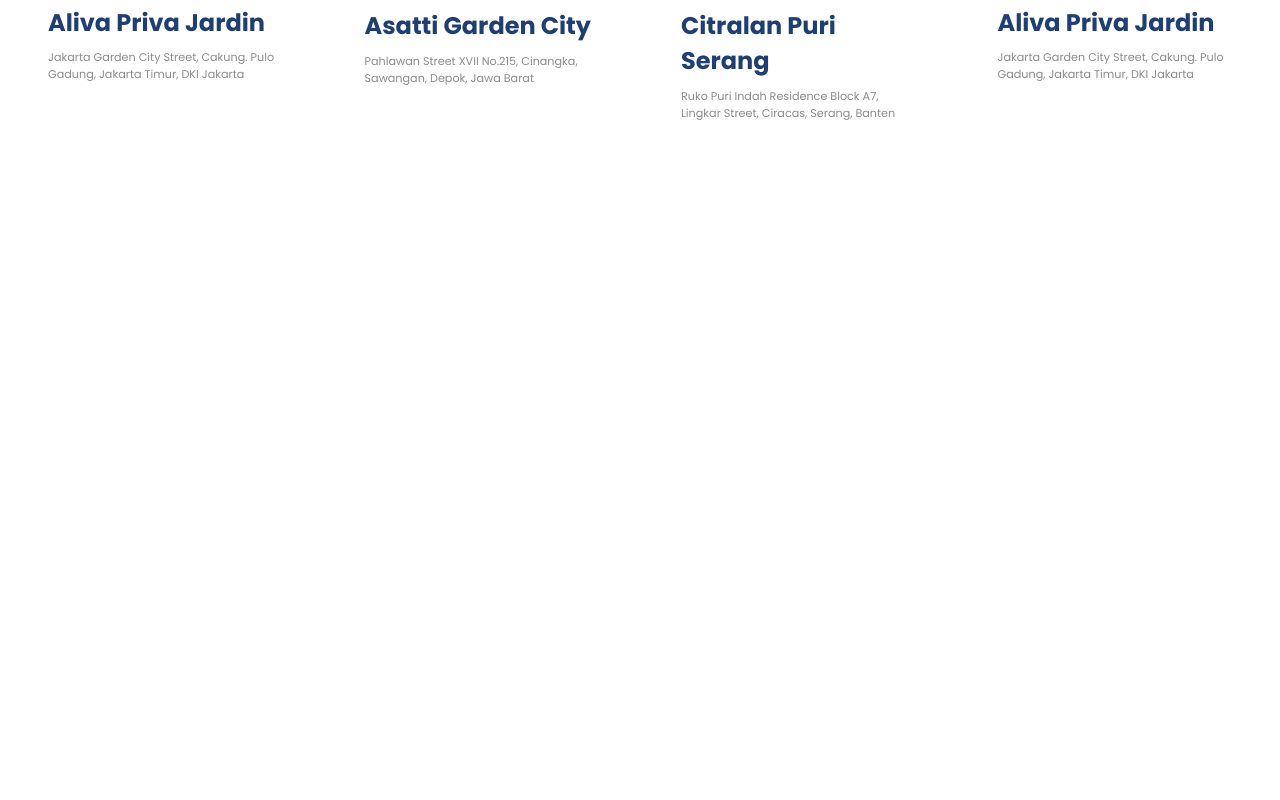
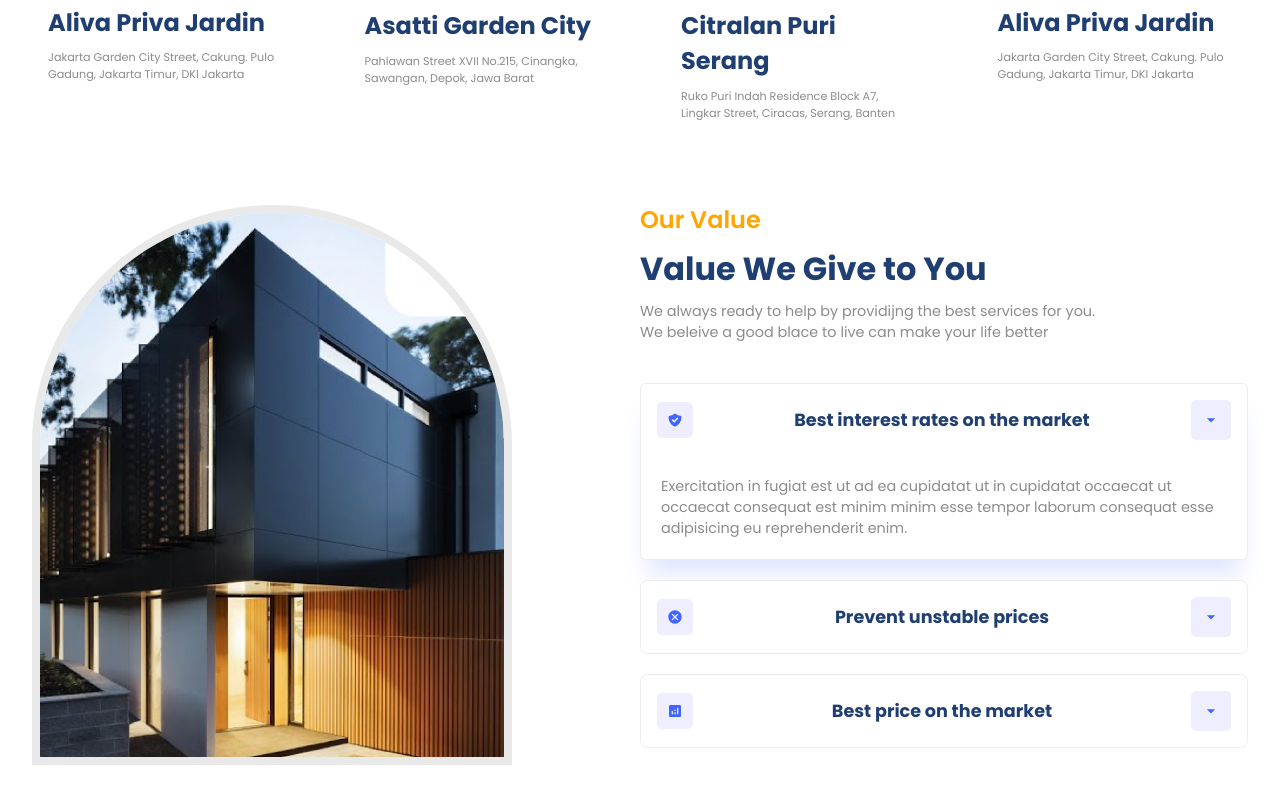
Before and after one commit to safi-io/realEstateProject, a React (Vite) app: page / in a window 1280 px wide. Shown: the part 1277-2077 px from the top of the page. Before the commit the page ends 1447 px from the top, so only its background shows below. Built offline with nearby package versions, Linux system fonts and the light colour scheme.

Commit message:
Done developing Values Section

```diff
--- a/src/App.jsx
+++ b/src/App.jsx
@@ -1,7 +1,9 @@
 import Header from "./components/Header/Header";
 import Hero from "./components/Hero/Hero";
 import Companies from "./components/Companies/Companies";
-import Residencies from "./components/Residencies/Residencies"
+import Residencies from "./components/Residencies/Residencies";
+import Values from "./components/Values/Values";
+import Contact from "./components/Contact/Contact";
 import React from "react";
 import "./App.css";
 
@@ -14,7 +16,9 @@
         <Hero />
       </div>
       <Companies />
-      <Residencies/>
+      <Residencies />
+      <Values />
+      <Contact/>
     </div>
   );
 }
--- /dev/null
+++ b/src/components/Contact/Contact.jsx
@@ -0,0 +1,10 @@
+import React from 'react'
+import './Contact.css'
+
+export default function Contact() {
+  return (
+    <section className="c-wrapper">
+
+    </section>
+  );
+}
--- /dev/null
+++ b/src/components/Values/Values.css
@@ -0,0 +1,56 @@
+.v-container {
+    justify-content: space-around;
+}
+
+.v-container .image-container {
+    border: 8px solid rgb(232 232 232/93%);
+}
+
+.v-container>div {
+    flex: 1;
+}
+
+.v-right {
+    gap: 0.5rem;
+}
+
+.accordion {
+    margin-top: 2rem;
+    border: none;
+}
+
+.accordionItem {
+    background-color: white;
+    border: .8px solid rgba(128,128,128,.143);
+    border-radius: 8px;
+    overflow: hidden;
+    margin-bottom: 20px;
+}
+
+.accordionItem.expanded {
+    box-shadow: var(--shadow);
+    border-radius: 6px;
+}
+
+.accordionButton {
+    background-color: white;
+    padding: 1rem;
+    width: 100%;
+    justify-content: space-between;
+    cursor: pointer;
+
+}
+
+.icon {
+    padding: 10px;
+    background: #eeeeff;
+    border-radius: 5px;
+}
+
+.icon svg {
+    color: var(--blue);
+}
+
+.accordionButton .primaryText {
+    font-size: 1.1rem;
+}
--- /dev/null
+++ b/src/components/Values/Values.jsx
@@ -0,0 +1,86 @@
+import React, { useState, useEffect } from "react";
+import {
+  Accordion,
+  AccordionItem,
+  AccordionItemHeading,
+  AccordionItemButton,
+  AccordionItemPanel,
+  AccordionItemState,
+} from "react-accessible-accordion";
+import "react-accessible-accordion/dist/fancy-example.css";
+import { MdOutlineArrowDropDown } from "react-icons/md";
+import "./Values.css";
+import data from "../../utils/accordion";
+
+export default function Values() {
+
+  const ValuesToggleClassName = ({ expanded, onSetClassName }) => {
+    useEffect(() => {
+      onSetClassName(expanded ? "expanded" : "collapsed");
+    }, [expanded, onSetClassName]);
+
+  };
+
+  return (
+    <section className="v-wrapper">
+      <div className="v-container innerWidth paddings flexCenter">
+        <div className="v-left">
+          <div className="image-container">
+            <img src="./value.png" alt="value" />
+          </div>
+        </div>
+        <div className="flexColStart v-right">
+          <span className="orangeText">Our Value</span>
+          <span className="primaryText">Value We Give to You</span>
+          <span className="secondaryText">
+            We always ready to help by providijng the best services for you.
+            <br />
+            We beleive a good blace to live can make your life better
+          </span>
+
+          <Accordion
+            allowMultipleExpanded={false}
+            preExpanded={[0]}
+            className="accordion"
+          >
+            {data.map((item, index) => {
+              const [className, setClassName] = useState(null);
+              return (
+                <AccordionItem
+                  className={`accordionItem ${className}`}
+                  key={index}
+                  uuid={index}
+                >
+                  <AccordionItemHeading>
+                    <AccordionItemButton className="flexCenter accordionButton">
+                      <AccordionItemState>
+                        {({ expanded }) => (
+                          <ValuesToggleClassName
+                            expanded={expanded}
+                            onSetClassName={setClassName}
+
+                          />
+                        )}
+                      </AccordionItemState>
+
+                      <div className="flexCenter icon">{item.icon}</div>
+                      <span className="primaryText">{item.heading}</span>
+
+                      <div className="flexCenter icon">
+                        <MdOutlineArrowDropDown size={20} />
+                      </div>
+                    </AccordionItemButton>
+                  </AccordionItemHeading>
+
+                  <AccordionItemPanel>
+                    <p className="secondaryText">{item.detail}</p>
+                  </AccordionItemPanel>
+                </AccordionItem>
+              );
+            })}
+          </Accordion>
+        </div>
+      </div>
+    </section>
+  );
+}
```
Also changed, not shown: src/components/Contact/Contact.css (added).
